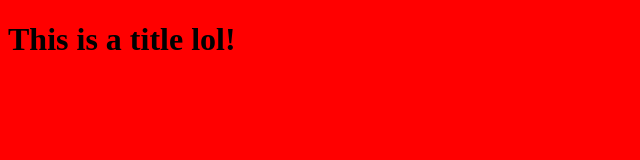
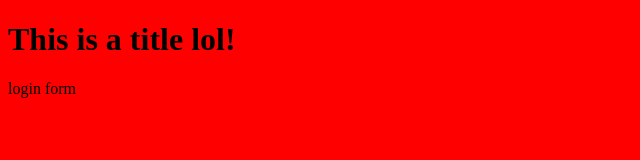
Before and after one commit to Dani2294/My-test-git, a plain HTML site: page index.html in a window 1280 px wide. Shown: the full height of the page, 0-640 px from the left. Drawn offline with Linux system fonts and the light colour scheme.

Commit message:
login form

```diff
--- a/index.html
+++ b/index.html
@@ -8,5 +8,6 @@
   </head>
   <body>
     <h1>This is a title lol!</h1>
+    login form
   </body>
 </html>
```
Also changed, not shown: login.html (added, +1 -0 lines), log.txt (added).
